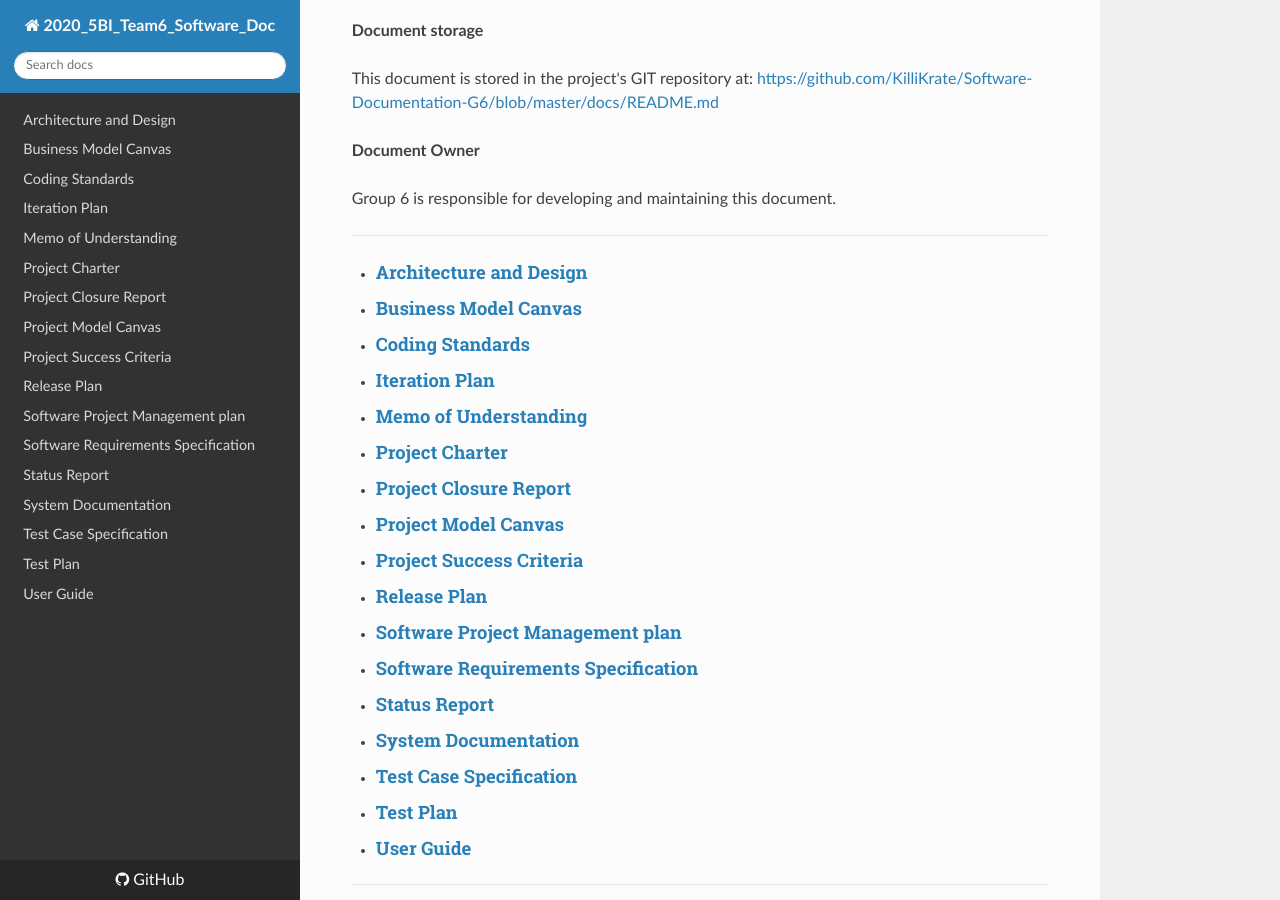
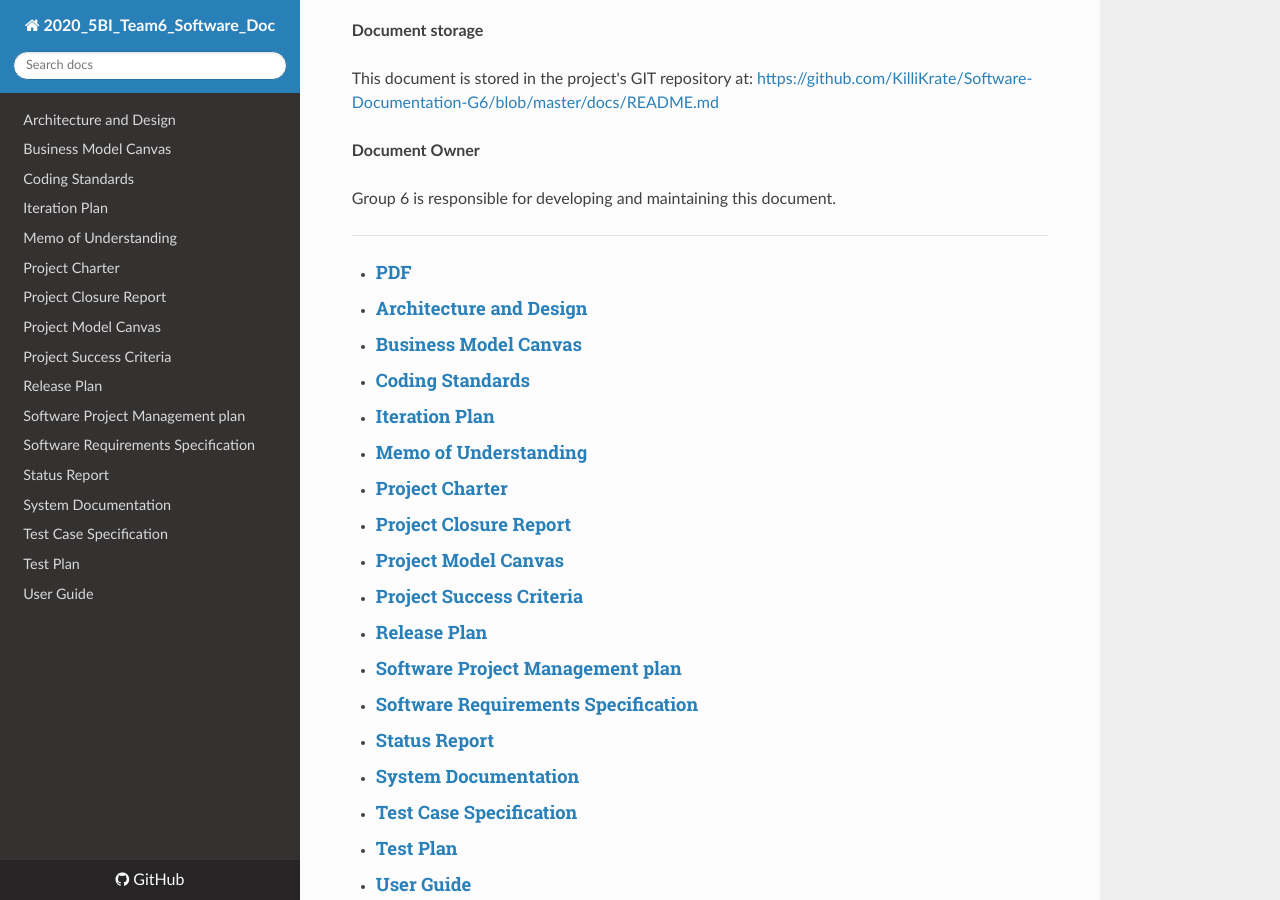
Before and after one commit to KilliKrate/Software-Documentation-G6, an MkDocs documentation site: the page built from docs/README.md, in a window 1280 px wide and 900 px high, scrolled down 620 px. Built offline with MkDocs 1.6.1, drawn with Linux system fonts in a browser that asks for light colours; nearby versions of some CDN libraries.

Commit message:
Added PDF link to README.MD

```diff
--- a/docs/README.md
+++ b/docs/README.md
@@ -28,6 +28,7 @@ Group 6 is responsible for developing and maintaining this document.
 
 -----------------------------------------------------
 
+- #### [PDF](PDF/)
 - #### [Architecture and Design](Architecture%20and%20Design/)
 - #### [Business Model Canvas](Business%20Model%20Canvas/)
 - #### [Coding Standards](Coding%20Standards/)
```
